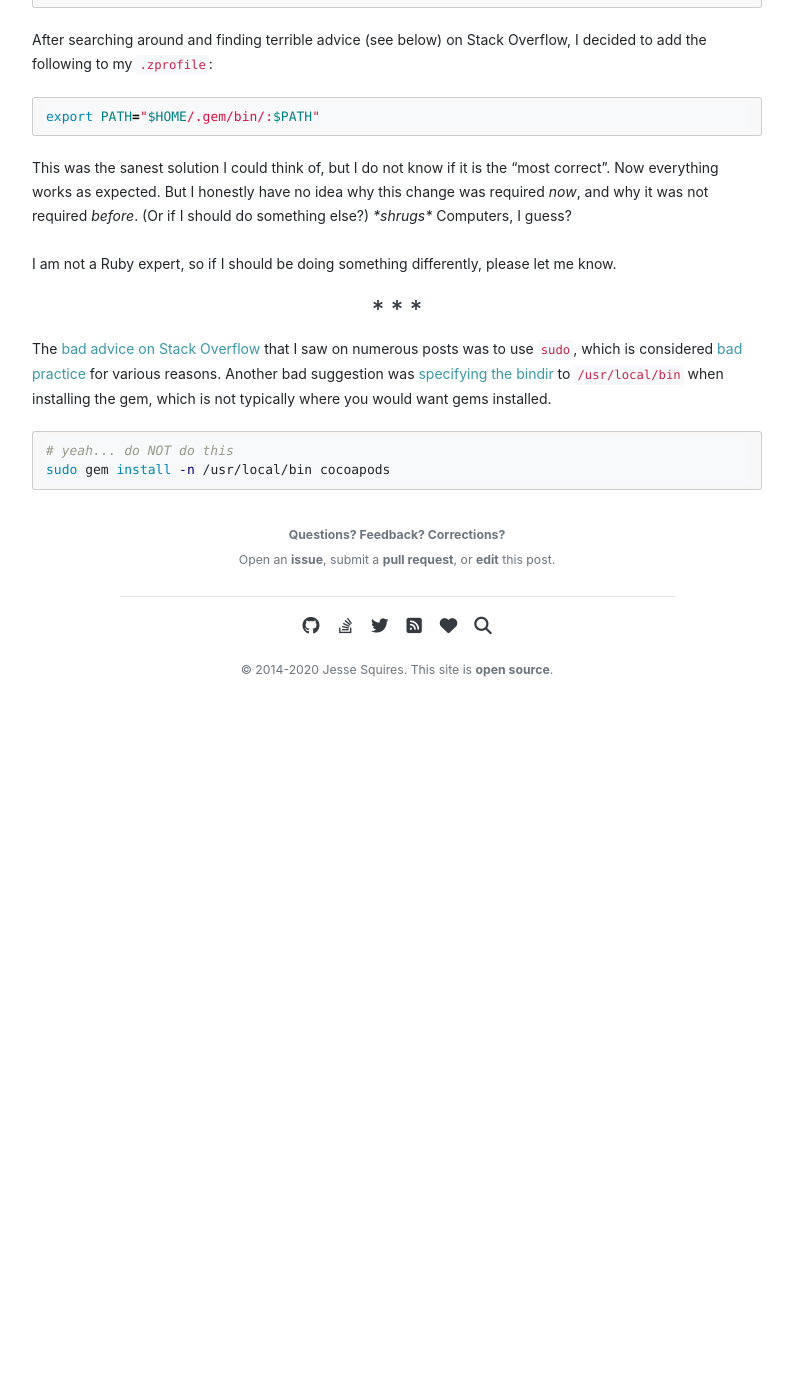
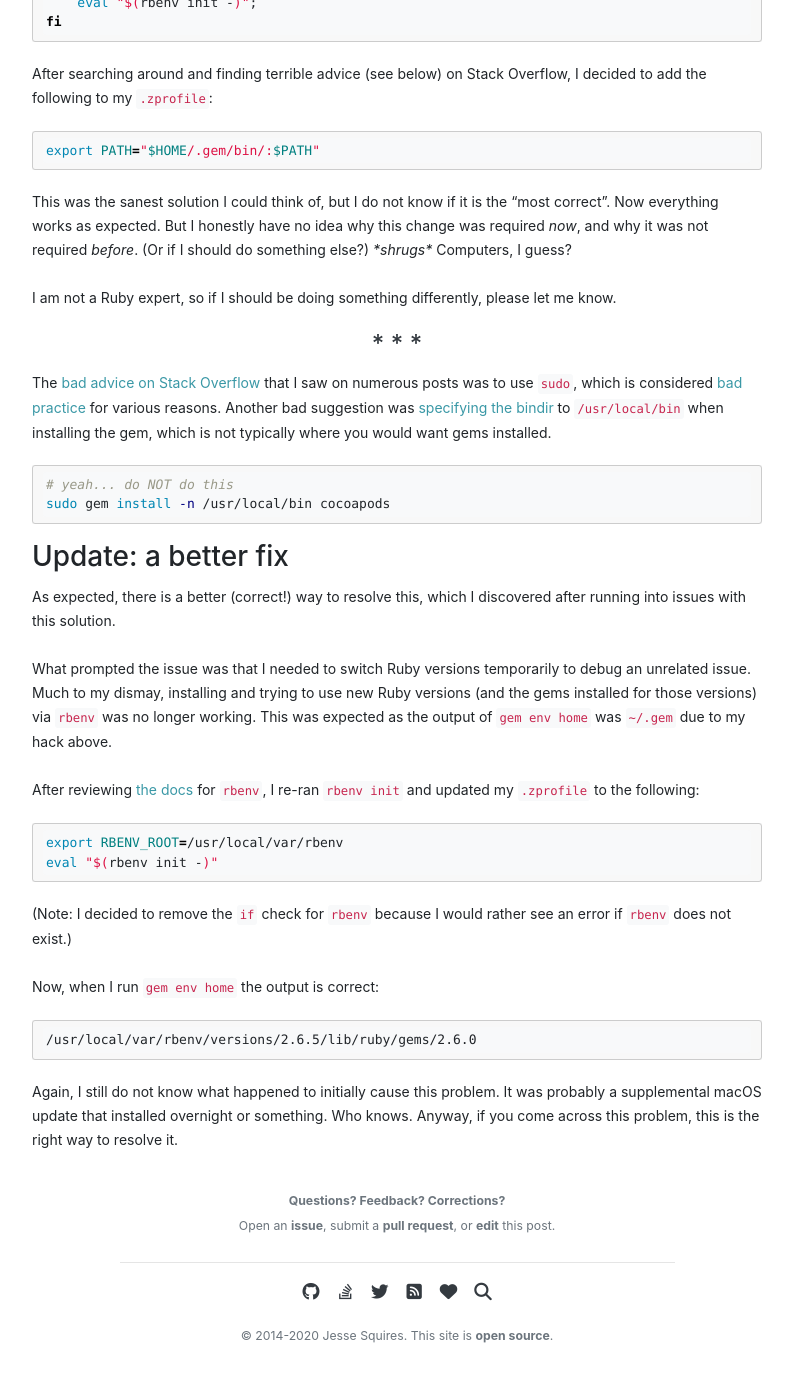
Before and after one commit to jessesquires/jessesquires.com, a Jekyll site: the page built from _posts/2020-08-26-zsh-could-not-find-cocoapods.md, in a window 1280 px wide and 1400 px high, scrolled down 636 px. Shown: the top 1382 px of the window, without its empty margins (243-1036 px from the left). Built offline with Jekyll 4.4.1, drawn with Linux system fonts in a browser that asks for light colours; nearby versions of some CDN libraries; library files that are not in the unit come from our copies; before the commit the page ends 1370 px from its top, so only the background shows below that.

Commit message:
[update] zsh and cocoapods

````diff
--- a/_posts/2020-08-26-zsh-could-not-find-cocoapods.md
+++ b/_posts/2020-08-26-zsh-could-not-find-cocoapods.md
@@ -44,3 +45,26 @@ The [bad advice on Stack Overflow](https://stackoverflow.com/questions/2119064/s
 # yeah... do NOT do this
 sudo gem install -n /usr/local/bin cocoapods
 ```
+
+### Update: a better fix
+
+As expected, there is a better (correct!) way to resolve this, which I discovered after running into issues with this solution.
+
+What prompted the issue was that I needed to switch Ruby versions temporarily to debug an unrelated issue. Much to my dismay, installing and trying to use new Ruby versions (and the gems installed for those versions) via `rbenv` was no longer working. This was expected as the output of `gem env home` was `~/.gem` due to my hack above.
+
+After reviewing [the docs](https://github.com/rbenv/rbenv) for `rbenv`, I re-ran `rbenv init` and updated my `.zprofile` to the following:
+
+```bash
+export RBENV_ROOT=/usr/local/var/rbenv
+eval "$(rbenv init -)"
+```
+
+(Note: I decided to remove the `if` check for `rbenv` because I would rather see an error if `rbenv` does not exist.)
+
+Now, when I run `gem env home` the output is correct:
+
+```bash
+/usr/local/var/rbenv/versions/2.6.5/lib/ruby/gems/2.6.0
+```
+
+Again, I still do not know what happened to initially cause this problem. It was probably a supplemental macOS update that installed overnight or something. Who knows. Anyway, if you come across this problem, this is the right way to resolve it.
````
Also changed, not shown: other parts of _posts/2020-08-26-zsh-could-not-find-cocoapods.md (+1 -0 lines).
